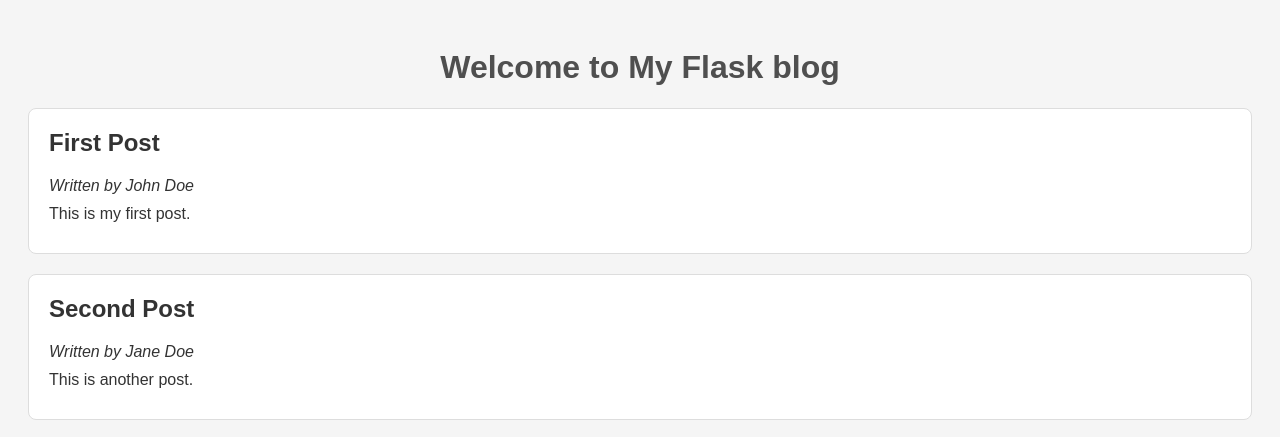
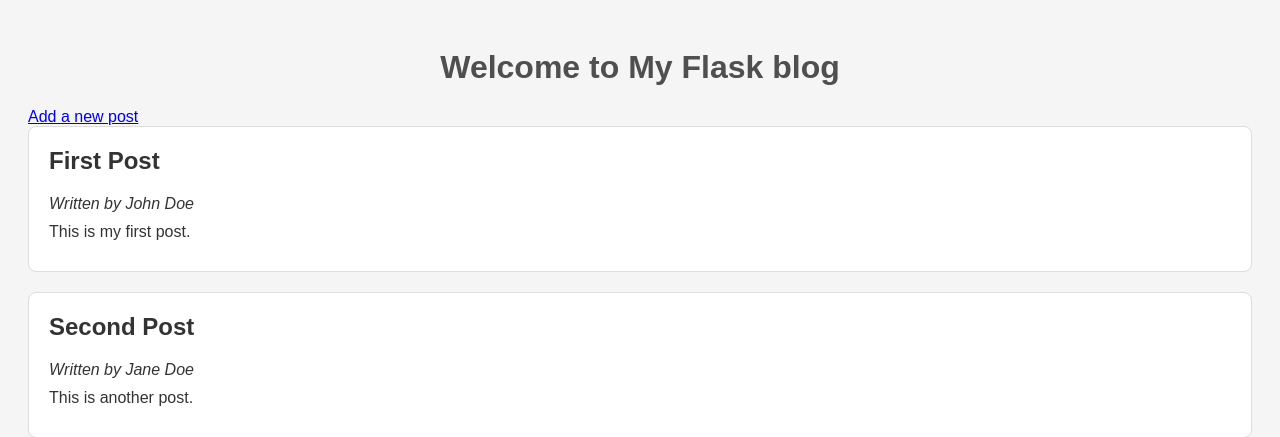
Before and after one commit to sentouin-d/masterblog, a Flask app: page / in a window 1280 px wide. Shown: the top 437 px of the page. Run offline with Flask 3, Linux system fonts and the light colour scheme.

Commit message:
add link to blog creation page

```diff
--- a/templates/index.html
+++ b/templates/index.html
@@ -10,6 +10,9 @@
     {% block header %}
         <h1>{% block title %}Welcome to My Flask blog{% endblock %}</h1>
     {% endblock %}
+    {% block nav %}
+        <a href="/add">Add a new post</a>
+    {% endblock %}
     {% block content %}
         {% for post in posts %}
             <div class="post">
```
